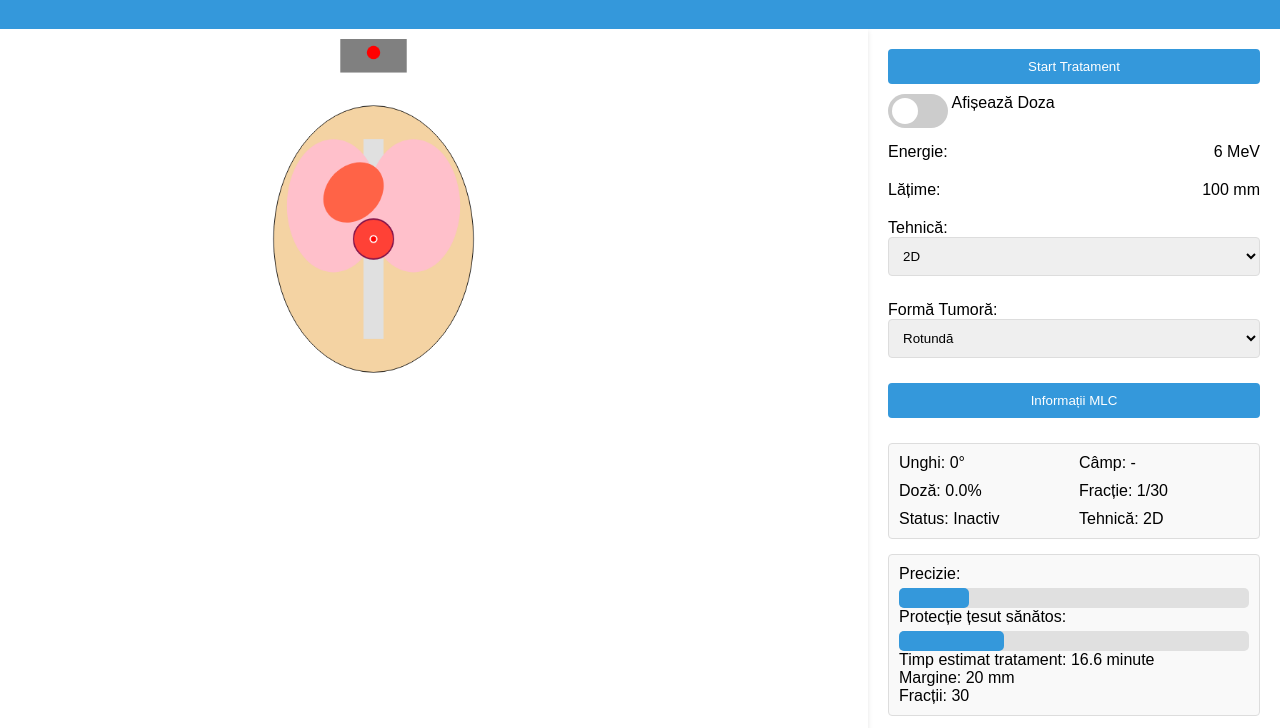
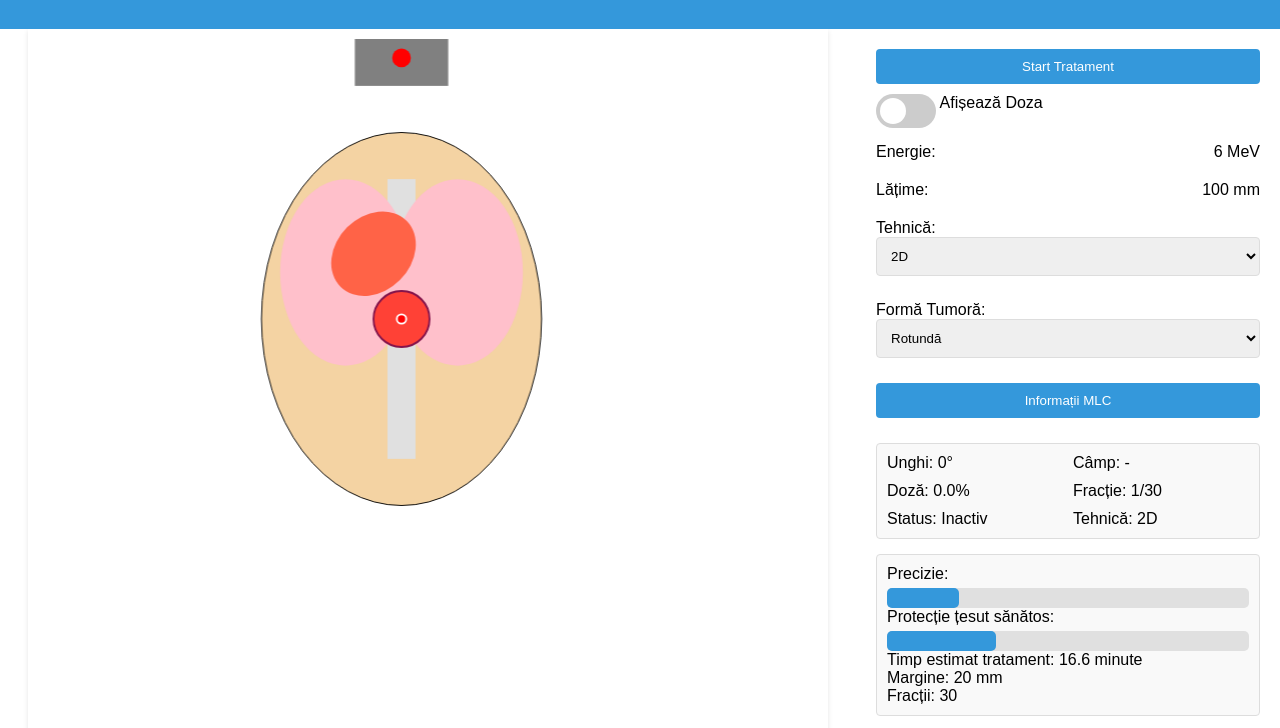
Before and after one commit to BacaluVictor/testmobil, a plain HTML site: page index.html in a window 1280 px wide. Shown: the part 71-799 px from the top of the page. Drawn offline with Linux system fonts and the light colour scheme.

Commit message:
Update styles.css

```diff
--- a/styles.css
+++ b/styles.css
@@ -22,19 +22,20 @@ body, html {
 
 .simulation-container {
     width: 100%;
+    max-width: 800px;
+    margin: 0 auto;
+    position: sticky;
+    top: 50px;
+    z-index: 1000;
     background-color: white;
     padding: 10px 0;
     box-shadow: 0 2px 5px rgba(0,0,0,0.1);
-    position: sticky;
-    top: 50px; /* Ajustați această valoare în funcție de înălțimea header-ului */
-    z-index: 1000;
 }
 
 #simulationCanvas {
     width: 100%;
     height: auto;
-    max-height: 50vh;
-    object-fit: contain;
+    display: block;
 }
 
 .controls {
@@ -249,6 +250,7 @@ button:hover {
 @media (max-width: 767px) {
     .simulation-container {
         width: 100%;
+        position: static;
     }
     .controls {
         width: 100%;
```
